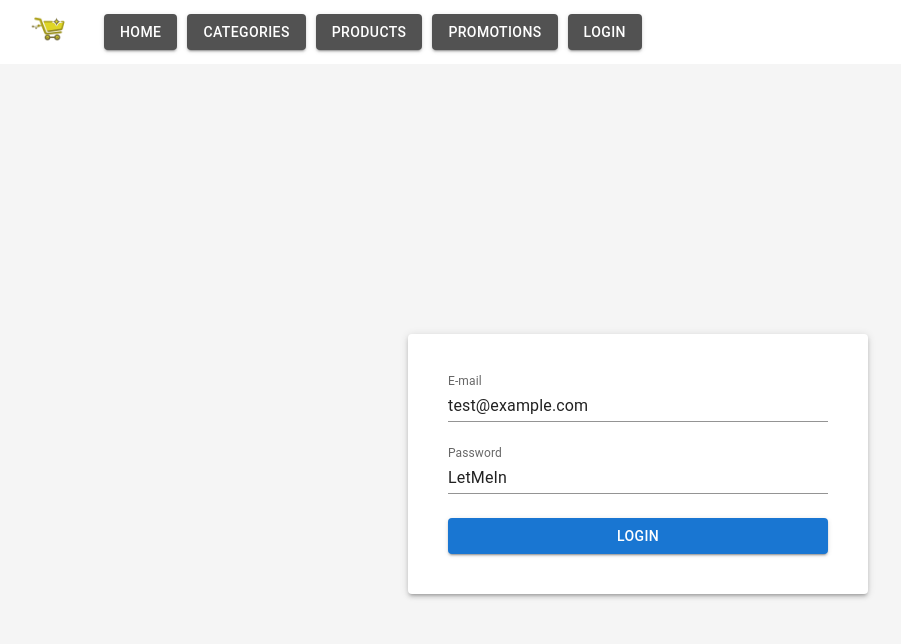
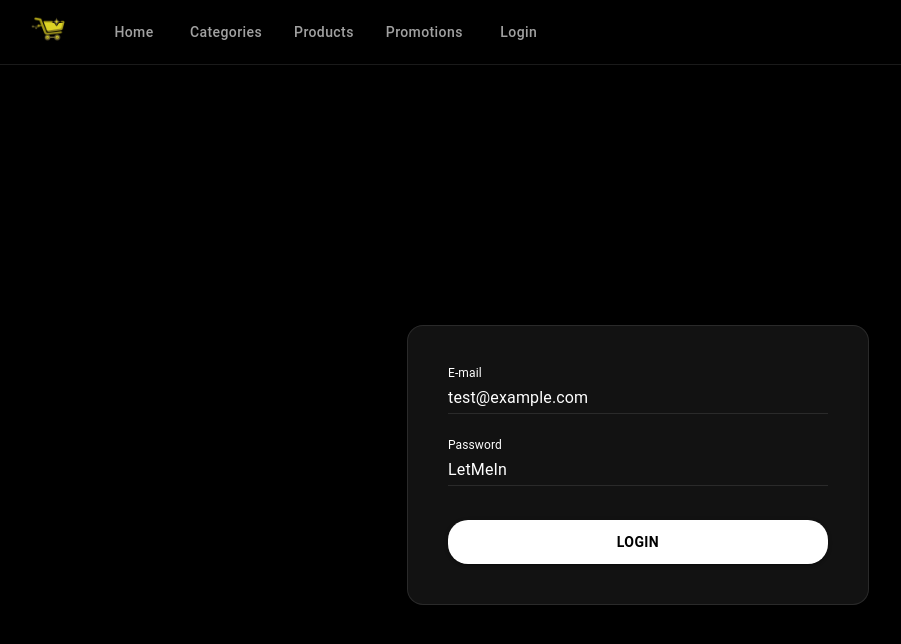
Before and after one commit to florin977/SmartShoppingAssistantFE, a React (Vite) app: page /auth/login in a window 1280 px wide. Shown: the top 644 px of the page, without its empty margins (2-903 px from the left). Built offline with nearby package versions, Linux system fonts and the light colour scheme.

Commit message:
New style (inspired by Modall)

```diff
--- a/src/components/Auth/Login/Login.css
+++ b/src/components/Auth/Login/Login.css
@@ -1,19 +1,44 @@
-.login_box {
+.login-box {
     display: flex;
-    justify-content: center; /* Centers horizontally */
-    align-items: center; /* Centers vertically */
-    min-height: 100vh; /* Makes the background fill the entire height of the screen */
-    background-color: #f5f5f5;
+    justify-content: center;
+    align-items: center;
+    min-height: 100vh;
+    background-color: var(--bg-color);
 }
 
-.login_paper {
+.login-paper {
     display: flex;
-    flex-direction: column; /* Stacks elements vertically */
-    gap: 24px; /* Adds clean spaces between textfields */
-    padding: 40px; /* Increases internal breathing room padding */
+    flex-direction: column;
+    gap: 24px;
+    padding: 40px;
     width: 100%;
-    max-width: 380px; /* Slightly widened for a better layout aspect ratio */
-    border-radius: 12px; /* Gives it beautiful modern rounded corners */
-    background-color: #ffffff;
-    box-shadow: 0px 4px 20px rgba(0, 0, 0, 0.05); /* Adds a softer, high-quality shadow */
+    max-width: 380px;
+    border-radius: var(--radius-lg) !important;
+    background-color: var(--surface-color) !important; /* Force override of MUI Paper default white */
+    border: 1px solid var(--border-color);
+    box-shadow: none !important; /* The reference image uses flat surfaces with borders */
 }
+
+/* Ensure TextFields are visible in dark mode */
+.login-paper .MuiTextField-root label,
+.login-paper .MuiTextField-root input {
+    color: var(--text-primary) !important;
+}
+
+.login-paper .MuiInput-underline:before {
+    border-bottom-color: var(--border-color) !important;
+}
+
+.login-paper .MuiInput-underline:hover:not(.Mui-disabled):before {
+    border-bottom-color: var(--text-secondary) !important;
+}
+
+/* Style the Submit Button to match the "Get Started" style */
+.login-paper .MuiButton-root {
+    background-color: var(--accent-primary) !important;
+    color: var(--accent-text) !important;
+    border-radius: 20px !important;
+    font-weight: 600 !important;
+    padding: 10px !important;
+    margin-top: 10px;
+}
--- a/src/components/Auth/Login/index.tsx
+++ b/src/components/Auth/Login/index.tsx
@@ -34,8 +34,8 @@ function Login() {
     }
 
     return (
-        <Box component="form" onSubmit={handleSubmit} className="login_box">
-            <Paper elevation={3} className="login_paper">
+        <Box component="form" onSubmit={handleSubmit} className="login-box">
+            <Paper elevation={3} className="login-paper">
                 <TextField
                     id="email"
                     label="E-mail"
--- a/src/components/Navbar/NavBar.css
+++ b/src/components/Navbar/NavBar.css
@@ -1,13 +1,17 @@
 .main-appbar {
-    background-color: var(--surface-color) !important;
+    background-color: var(--bg-color) !important;
+    box-shadow: none !important;
+    border-bottom: 1px solid var(--border-color);
 }
 
 .navbar-btn {
-    background-color: var(--accent-color) !important;
-    color: var(--bg-color) !important;
-    margin-left: 10px !important;
+    color: var(--text-secondary) !important;
+    text-transform: none !important;
+    font-weight: 500 !important;
+    margin: 0 8px !important;
+    transition: color 0.2s ease !important;
 }
 
 .navbar-btn:hover {
-    background-color: var(--accent-hove) !important;
+    color: var(--text-primary) !important;
 }
--- a/src/components/Navbar/index.tsx
+++ b/src/components/Navbar/index.tsx
@@ -10,19 +10,19 @@ function NavBar() {
                 <Link to="/">
                     <Box component="img" src={logo} alt="Smart Shopping Assistant Logo" sx={{ height: 56, mr: 2 }} />
                 </Link>
-                <Button className="navbar-btn" component={NavLink} to="/" variant="contained">
+                <Button className="navbar-btn" component={NavLink} to="/" variant="text">
                     Home
                 </Button>
-                <Button className="navbar-btn" component={NavLink} to="/categories" variant="contained">
+                <Button className="navbar-btn" component={NavLink} to="/categories" variant="text">
                     Categories
                 </Button>
-                <Button className="navbar-btn" component={NavLink} to="/products" variant="contained">
+                <Button className="navbar-btn" component={NavLink} to="/products" variant="text">
                     Products
                 </Button>
-                <Button className="navbar-btn" component={NavLink} to="/promotions" variant="contained">
+                <Button className="navbar-btn" component={NavLink} to="/promotions" variant="text">
                     Promotions
                 </Button>
-                <Button className="navbar-btn" component={NavLink} to="/auth/login" variant="contained">
+                <Button className="navbar-btn" component={NavLink} to="/auth/login" variant="text">
                     Login
                 </Button>
             </Toolbar>
--- a/src/index.css
+++ b/src/index.css
@@ -1,15 +1,28 @@
 :root {
-    --bg-color: white;
-    --surface-color: white;
-    --text-color: black;
-    --text-muted: #737373;
-    --accent-color: #525252;
-    --accent-hover: #737373;
+    --bg-color: #000000; /* Pure black background */
+    --surface-color: #121212; /* Dark charcoal for cards/navbar */
+    --surface-hover: #1e1e1e; /* Slightly lighter for hover states */
+
+    --text-primary: #ffffff; /* Pure white for headings/main text */
+    --text-secondary: #a1a1a1; /* Muted gray for descriptions */
+
+    --accent-primary: #ffffff; /* White for primary buttons */
+    --accent-text: #000000; /* Black text for white buttons */
+
+    --border-color: rgba(255, 255, 255, 0.1); /* Subtle borders */
+
+    --radius-lg: 16px; /* Large rounded corners seen in the UI */
+    --radius-md: 12px;
 }
 
 body {
     background-color: var(--bg-color);
-    color: var(--text-color);
+    color: var(--text-primary);
     margin: 0;
-    font-family: system-ui, sans-serif;
+    font-family:
+        "Inter",
+        system-ui,
+        -apple-system,
+        sans-serif;
+    -webkit-font-smoothing: antialiased;
 }
```
